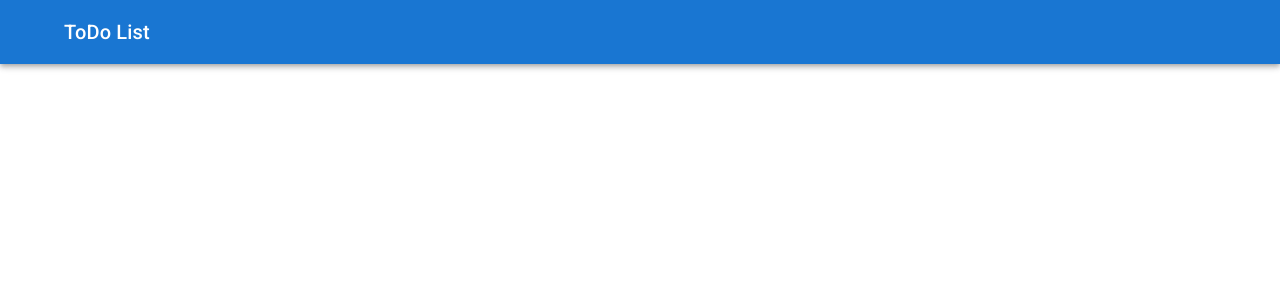
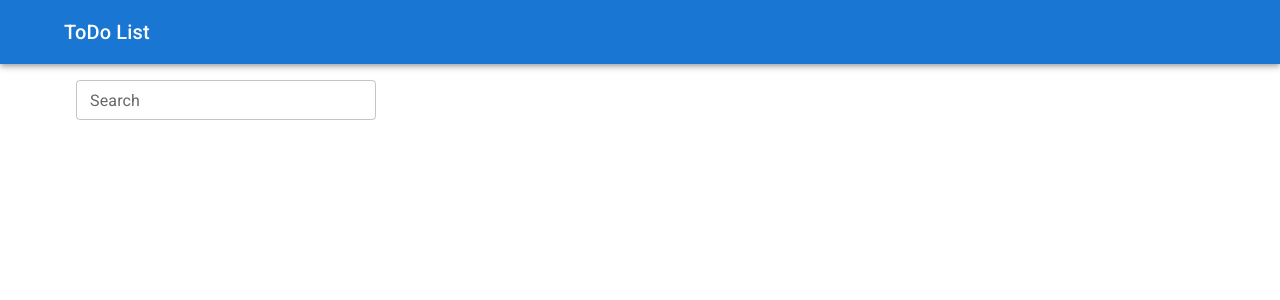
Before and after one commit to vzeleniuk/to-do-list-app, a React (Create React App) app in the folder to-do-list-client/: page / in a window 1280 px wide. Shown: the top 300 px of the page. Built offline with nearby package versions, Linux system fonts and the light colour scheme.

Commit message:
client: add search

```diff
--- a/to-do-list-client/package.json
+++ b/to-do-list-client/package.json
@@ -15,10 +15,11 @@
     "@types/node": "^16.18.59",
     "@types/react": "^18.2.33",
     "@types/react-dom": "^18.2.14",
+    "fuse.js": "^7.0.0",
     "mobx-react-lite": "^4.0.5",
     "react": "^18.2.0",
     "react-dom": "^18.2.0",
-    "react-scripts": "5.0.1",
+    "react-scripts": "^5.0.1",
     "typescript": "^4.9.5",
     "web-vitals": "^2.1.4"
   },
--- /dev/null
+++ b/to-do-list-client/src/components/SearchBar/SearchBar.style.tsx
@@ -0,0 +1,6 @@
+import { TextField, styled } from '@mui/material';
+
+export const StyledSearchInput = styled(TextField)(({ theme }) => ({
+  maxWidth: 300,
+  marginBottom: theme.spacing(1.5),
+})) as typeof TextField;
--- /dev/null
+++ b/to-do-list-client/src/components/SearchBar/SearchBar.tsx
@@ -0,0 +1,34 @@
+import CloseIcon from '@mui/icons-material/Close';
+import { IconButton, InputAdornment } from '@mui/material';
+import { StyledSearchInput } from './SearchBar.style';
+
+interface Props {
+  query: string;
+  setQuery: React.Dispatch<React.SetStateAction<string>>;
+}
+
+export const SearchBar = ({ query, setQuery }: Props) => (
+  <StyledSearchInput
+    value={query}
+    label="Search"
+    id="search"
+    size="small"
+    onChange={(event: React.ChangeEvent<HTMLInputElement>) => {
+      setQuery(event.target.value);
+    }}
+    InputProps={{
+      endAdornment: (
+        <InputAdornment position="end">
+          <IconButton
+            title="Clear"
+            aria-label="clear search query"
+            onClick={() => setQuery('')}
+            edge="end"
+          >
+            {query && <CloseIcon />}
+          </IconButton>
+        </InputAdornment>
+      )
+    }}
+  />
+)
--- a/to-do-list-client/src/components/ToDoItem/ToDoItemView.tsx
+++ b/to-do-list-client/src/components/ToDoItem/ToDoItemView.tsx
@@ -57,11 +57,18 @@ export const ToDoItemView = observer(({
         size="small"
         placeholder="...start typing"
         disabled={!!item.name && item.checked}
-        onChange={(event: React.ChangeEvent<HTMLInputElement>) => {
-          setItemName(event.target.value);
-        }}
-        onBlur={(event: React.FocusEvent<HTMLInputElement | HTMLTextAreaElement>) => {
-          handleInputBlur(event.target.value)
+        InputProps={{
+          onKeyDown: (event) => {
+            if (event.key === 'Enter' && currentItemName) {
+              event.currentTarget.blur();
+            }
+          },
+          onChange: (event: React.ChangeEvent<HTMLInputElement>) => {
+            setItemName(event.target.value);
+          },
+          onBlur: (event: React.FocusEvent<HTMLInputElement | HTMLTextAreaElement>) => {
+            handleInputBlur(event.target.value)
+          }
         }}
       />
       {item.name && (
--- a/to-do-list-client/src/components/ToDoItem/ToDoItemsList.tsx
+++ b/to-do-list-client/src/components/ToDoItem/ToDoItemsList.tsx
@@ -1,7 +1,9 @@
-import { Skeleton, Stack } from '@mui/material';
+import { Skeleton, Stack, Typography } from '@mui/material';
+import Fuse from 'fuse.js';
 import { observer } from 'mobx-react-lite';
-import { useEffect } from 'react';
+import { useEffect, useMemo, useState } from 'react';
 import { ToDoListStore } from '../../store/ToDoListStore';
+import { SearchBar } from '../SearchBar/SearchBar';
 import { ToDoItemView } from './ToDoItemView';
 
 interface Props {
@@ -18,16 +20,38 @@ export const ToDoItemsList = observer(({
       updateToDo,
     }
   }: Props) => {
+  const [ query, setQuery ] = useState('');
 
   useEffect(() => {
     getToDoList();
   }, [])
 
+  const fuse = useMemo(() => {
+    return new Fuse(toDoList, {
+      keys: [
+        'name',
+      ],
+      threshold: 0.3
+    });
+  }, [ toDoList ])
+
+  const results = fuse.search(query);
+  const toDoListFilterResults = query ? results.map(character => character.item) : toDoList;
+  const isNothingFound = !!toDoList.length && !toDoListFilterResults.length;
+
   return (
+    <Stack>
+      <Stack px={1.5}>
+        <SearchBar
+          query={query}
+          setQuery={setQuery}
+        />
+        {isNothingFound && <Typography variant="body2">Nothing found</Typography> }
+      </Stack>
       <Stack>
         {status === 'initial'
           ? <Skeleton variant="rounded" width={400} height={40} />
-        : toDoList.map(toDoItem => (
+          : toDoListFilterResults.map(toDoItem => (
               <ToDoItemView
                 item={toDoItem}
                 key={toDoItem.id}
@@ -38,5 +62,6 @@ export const ToDoItemsList = observer(({
             ))
         }
       </Stack>
+    </Stack>
   );
 })
--- a/to-do-list-client/src/store/ToDo.ts
+++ b/to-do-list-client/src/store/ToDo.ts
@@ -1,4 +1,4 @@
-import { action, makeObservable, observable } from 'mobx';
+import { makeObservable, observable } from 'mobx';
 
 export class ToDo {
   id: string;
@@ -9,19 +9,9 @@ export class ToDo {
     makeObservable(this, {
         name: observable,
         checked: observable,
-        toggle: action,
-        update: action,
     })
     this.name = name ?? "";
     this.id = id ?? Math.random().toString();
     this.checked = checked ?? false;
   }
-
-  toggle() {
-    this.checked = !this.checked
-  }
-
-  update(name: string) {
-    this.name = name
-  }
 }
```
Also changed, not shown: 1 other file (tests, documents, lock files or other folders). Lines whose indentation alone changed are shown as unchanged.
